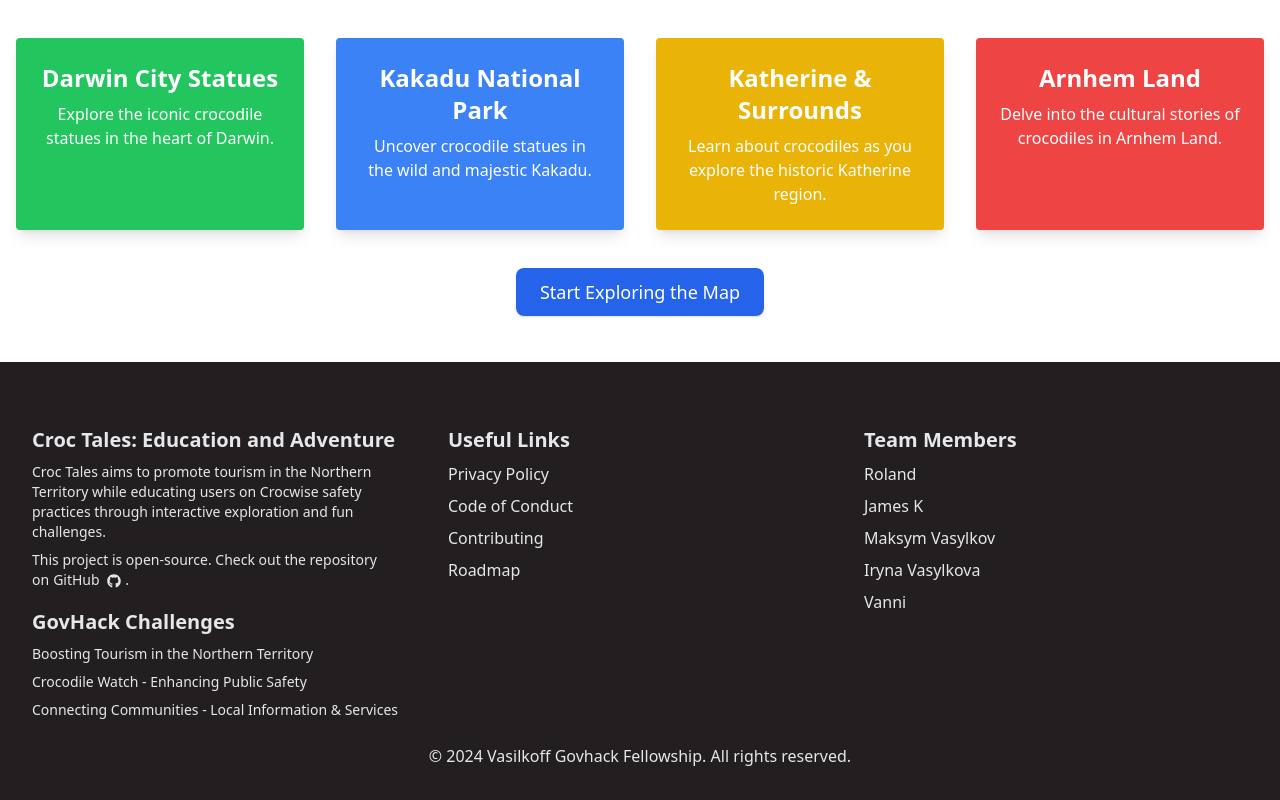
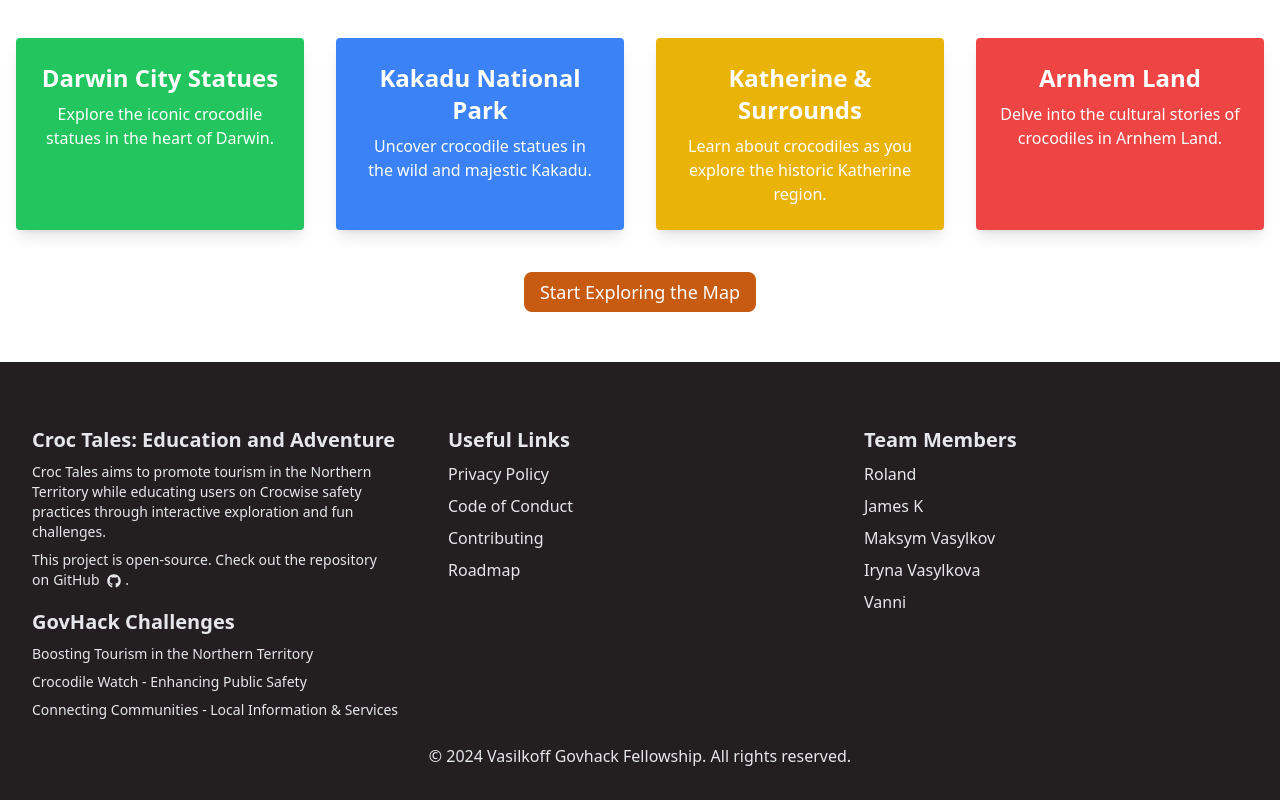
Before and after one commit to MaxSmile/Croc-Tales-Education-and-Adventure, a React (Create React App) app in the folder croc-tale-web-app/: page /explore in a window 1280 px wide. Shown: the part 1134-1934 px from the top of the page. Built offline with nearby package versions, Linux system fonts and the light colour scheme; no server answers.

Commit message:
more sections

```diff
--- a/croc-tale-web-app/src/pages/Explore.jsx
+++ b/croc-tale-web-app/src/pages/Explore.jsx
@@ -59,7 +59,7 @@ const Explore = () => {
         <div className="mt-12">
           <Link
             to="/map"
-            className="bg-blue-600 text-white px-6 py-3 rounded-lg shadow hover:bg-blue-700 transition duration-300 text-lg"
+            className="btn-orange text-lg"
           >
             Start Exploring the Map
           </Link>
--- a/croc-tale-web-app/src/pages/Home.jsx
+++ b/croc-tale-web-app/src/pages/Home.jsx
@@ -1,6 +1,12 @@
 // src/pages/Home.jsx
 import React from 'react';
 import Layout from '../layouts/Layout';
+import HeroSection from '../components/HeroSection';
+import ProjectIntroduction from '../components/ProjectIntroduction';
+import HowItWorks from '../components/HowItWorks';
+import RoadmapAndFuturePlans from '../components/RoadmapAndFuturePlans';
+import DataSetsAndOpenData from '../components/DataSetsAndOpenData';
+import FulfillingChallengeTasks from '../components/FulfillingChallengeTasks';
 
 
 const blocks = [
@@ -30,6 +36,7 @@ const Home = () => {
   return (
     <Layout>
       <div className="container mx-auto px-4 py-10">
+
         <h1 className="text-4xl font-bold mb-6 text-center text-gray-800">
           Croc Tales: Education and Adventure
         </h1>
@@ -37,6 +44,8 @@ const Home = () => {
         <p className="text-lg text-center mx-auto max-w-3xl my-8">
           This project is part of the GovHack 2024 competition, with the goal of boosting NT tourism and enhancing public safety education. By blending culture, wildlife, and technology, Croc Tales delivers a fun, educational experience for both locals and tourists.
         </p>
+
+        <HeroSection />
 
         <div className="grid grid-cols-1 md:grid-cols-2 lg:grid-cols-4 gap-8 text-center">
           {blocks.map((block, index) => (
@@ -51,6 +60,17 @@ const Home = () => {
           ))}
         </div>
 
+
+        <ProjectIntroduction />
+
+        <HowItWorks />
+
+        <RoadmapAndFuturePlans />
+
+        <DataSetsAndOpenData />
+
+        <FulfillingChallengeTasks />
+
       </div>
     </Layout>
   );
```
